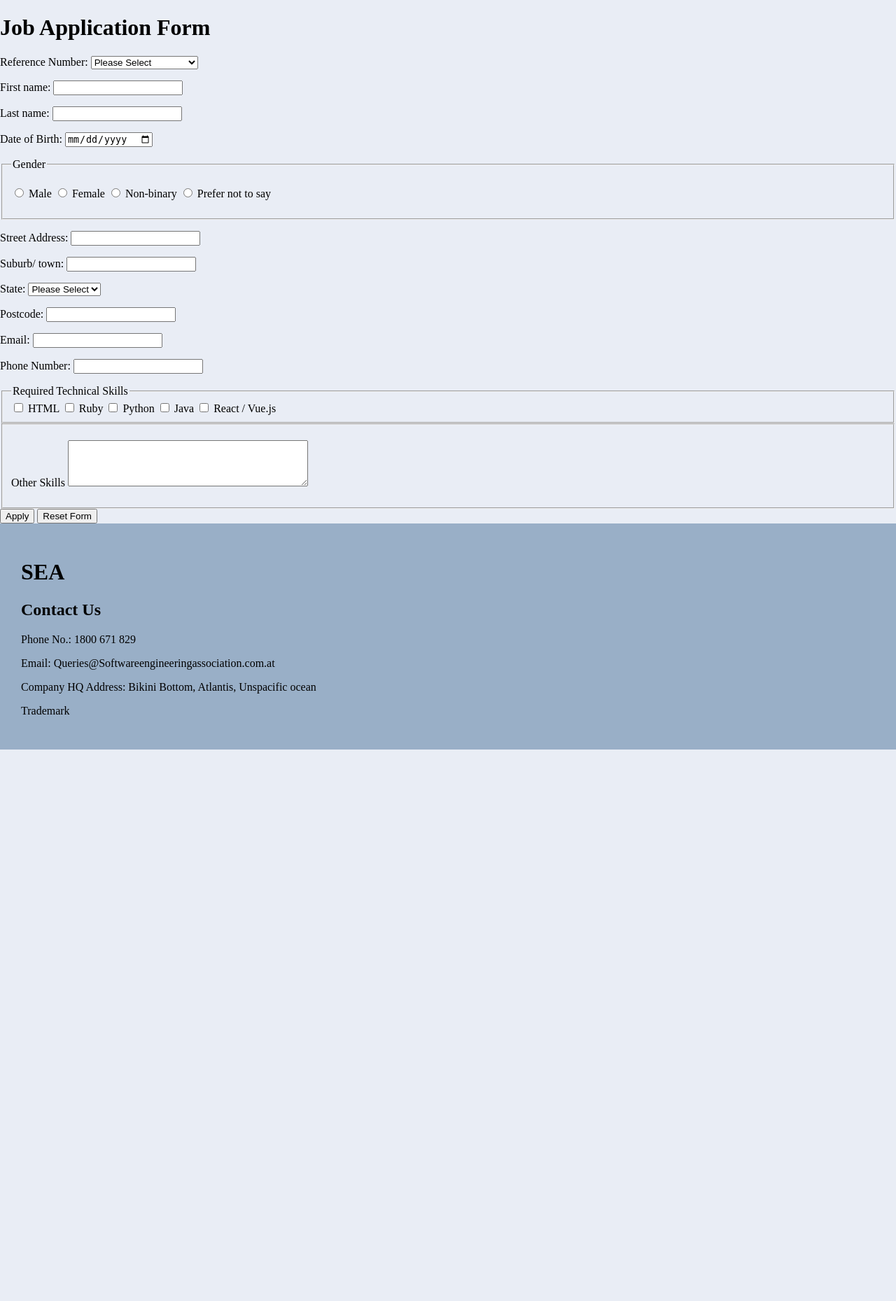
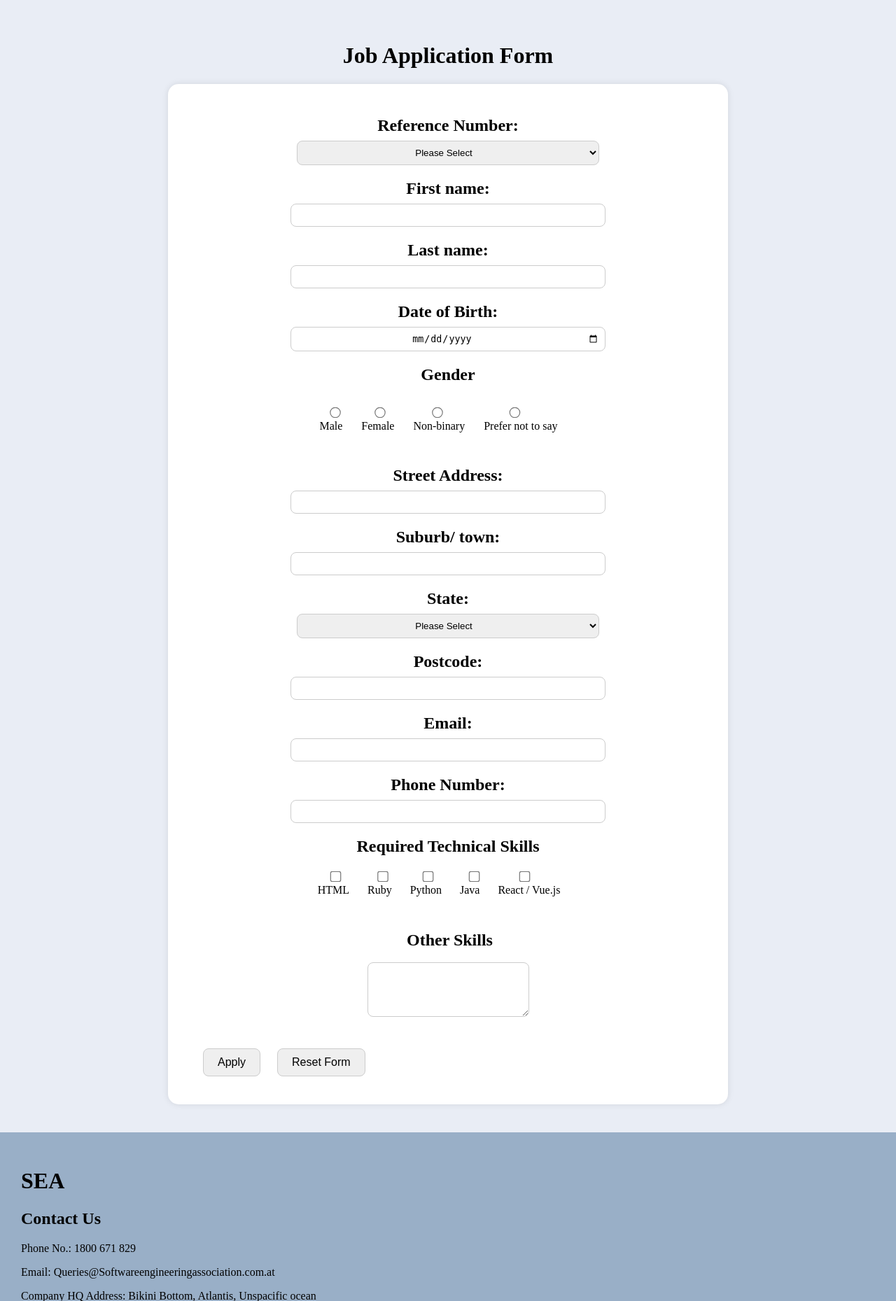
Before and after one commit to karina-wong/SEA, a PHP site: page /apply.html in a window 1280 px wide. Shown: the part 134-1993 px from the top of the page at 70% size. Before the commit the page ends 1205 px from the top, so only its background shows below. Run offline with PHP 8.4, Linux system fonts and the light colour scheme.

Commit message:
Apply page CSS added

```diff
--- a/styles/styles.css
+++ b/styles/styles.css
@@ -76,3 +76,102 @@ footer {
   text-align: right;
 
 }
+
+/* For the Apply page */
+form {
+  background-color: #ffffff;
+  padding: 30px 40px;
+  border-radius:15px;
+  box-shadow: 0 0 10px rgba(0,0,0,0.1);
+  width:60%;
+  margin: 0 auto;
+}
+.form-container {
+  display: flex;
+  flex-direction: column;
+  align-items:center;
+  justify-content: center;
+  padding:40px;
+}
+form p, form fieldset {
+  margin-bottom: 20px;
+  display: flex;
+  flex-direction: column;
+  align-items: center;
+}
+form label {
+  margin-bottom: 8px;
+  font-weight: bold;
+  font-size: 1.5em
+}
+
+form input, form select, form textarea {
+  width: 60%;
+  padding: 8px;
+  border-radius: 8px;
+  border: 1px solid #ccc;
+  text-align: center;
+}
+/* Centering legend titles*/
+fieldset legend {
+  text-align: center;
+  font-weight: bold;
+  margin-bottom: 15px;
+  font-size: 1.5em
+}
+
+/* Center group of radio/checkbox options */
+fieldset {
+  display: flex;
+  flex-direction: column;
+  align-items: flex-start;
+  border: none;
+  margin-top: 20px;
+}
+
+/* Style each option row */
+fieldset p {
+  display: flex;
+  align-items: center;
+  justify-content: flex-start;
+  gap: 10px;
+  margin: 5px 0;
+}
+
+
+fieldset p label {
+  font-weight: bold;
+  font-size: 1.5em;
+  margin-left: 5px;
+  cursor: pointer;
+}
+
+input[type="submit"],
+input[type="reset"] {
+  width: auto;
+  padding: 10px 20px;
+  font-size: 1em;
+  margin: 10px;
+  cursor: pointer;
+}
+
+/* Container for each radio or checkbox + label */
+.option-container {
+  display: flex;
+  align-items: center;
+  justify-content: flex-start;
+  margin: 0;
+}
+
+/* Input left, label right */
+.option-container input[type="radio"],
+.option-container input[type="checkbox"] {
+  margin-right: 5px;
+  transform: scale(1.2);
+  accent-color: #3a5a97;
+}
+
+.option-container label{
+  font-weight: lighter;
+  font-size: 1em;
+}
```
